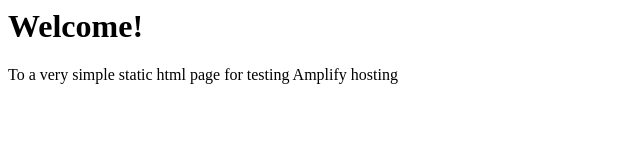
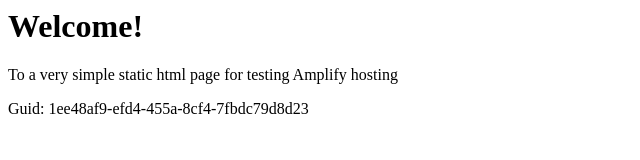
Before and after one commit to aws-aemilia-fra/Github-PR-Commit-Integration-Test-DoNotTouch-Gith-P5X5MO5I-v1-preprod-eu-central-1, a website: page src/index.html in a window 1280 px wide. Shown: the whole page, without its empty margins (0-640 px from the left). Drawn offline with Linux system fonts and the light colour scheme.

Commit message:
commit from integ tests

```diff
--- a/src/index.html
+++ b/src/index.html
@@ -1,3 +1,5 @@
+
+
 <html lang="en">
 
 <head>
@@ -10,6 +12,6 @@
 <body>
     <h1>Welcome!</h1>
     <p>To a very simple static html page for testing Amplify hosting</p>
-</body>
+    <p>Guid: 1ee48af9-efd4-455a-8cf4-7fbdc79d8d23</p></body>
 
 </html>
```
